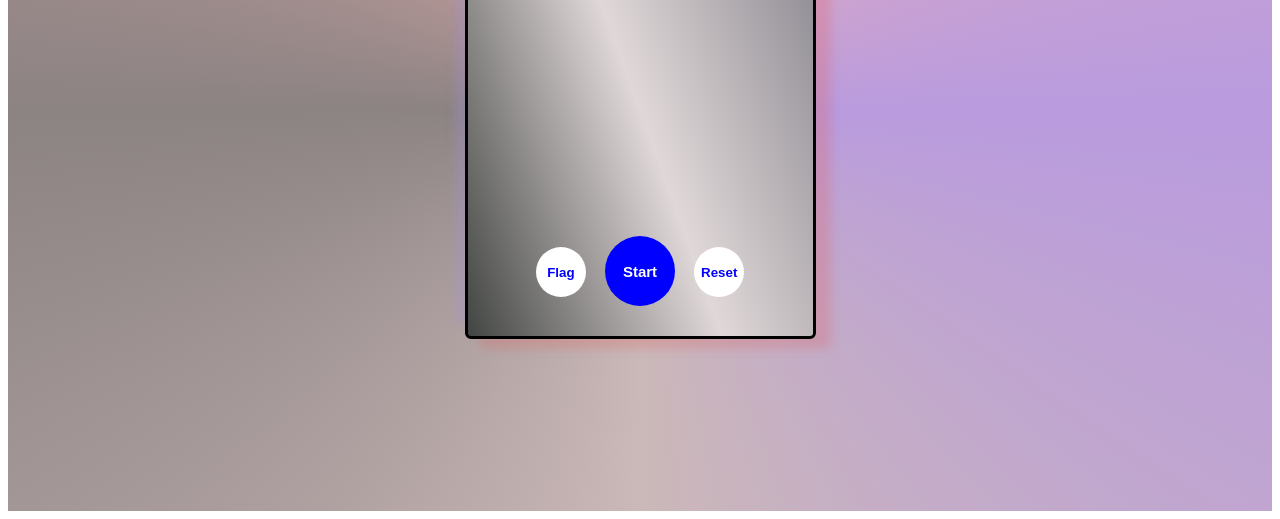
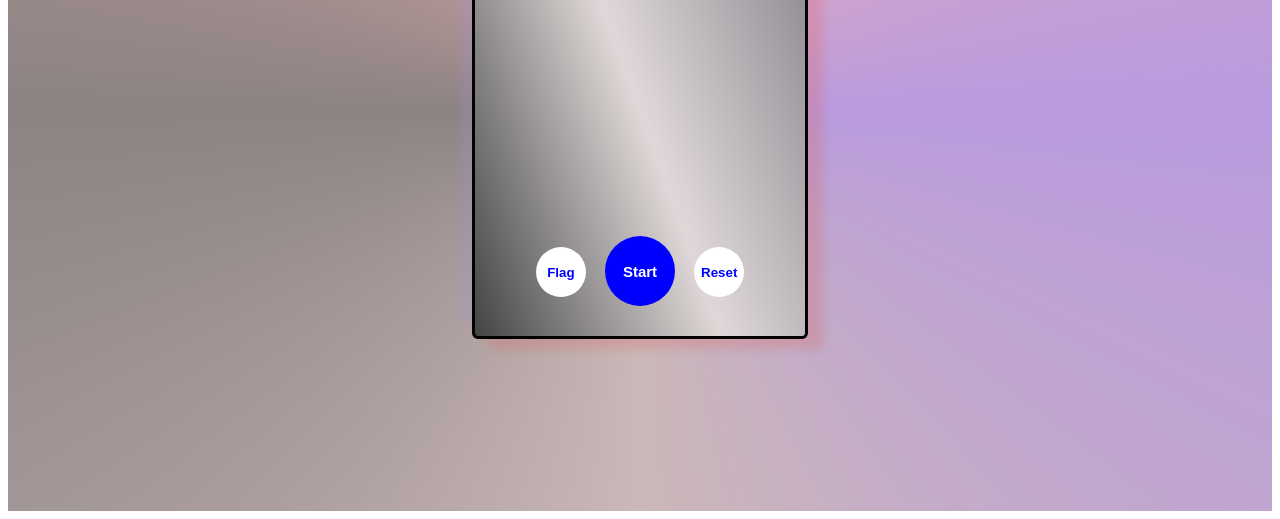
Before and after one commit to Siddharthgusain28/STOPWATCH, a plain HTML site: page index.html in a window 1280 px wide. Shown: the part 297-816 px from the top of the page. Drawn offline with Linux system fonts and the light colour scheme.

Commit message:
Add files via upload

```diff
--- a/css/style.css
+++ b/css/style.css
@@ -5,7 +5,7 @@ body{font-size: 16px; font-family: system-ui,  sans-serif;}
 .container{ display: grid; place-items: center; width: 100%; height: 100vh;
     background: conic-gradient(#f4b3b3,#b99bde,rgb(203, 184, 184),#8c8383,#f4b3b3);}
 
-.stopWatch{ border: 3px solid #000; width: 23rem; text-align: center; height: 450px; position: relative; border-radius:6px; box-shadow: 15px 10px 10px #de626244, -10px -15px 10px #a28ed844;
+.stopWatch{ border: 3px solid #000; width: 22rem; text-align: center; height: 450px; position: relative; border-radius:6px; box-shadow: 15px 10px 10px #de626244, -10px -15px 10px #a28ed844;
 background: linear-gradient(70deg,#424543,#e0d8d8,#86838c);}
 
 .btn{width: 50px; height: 50px; border-radius: 50%; border: none; background: #00f; color: #fff; font-weight: bold;}
```
